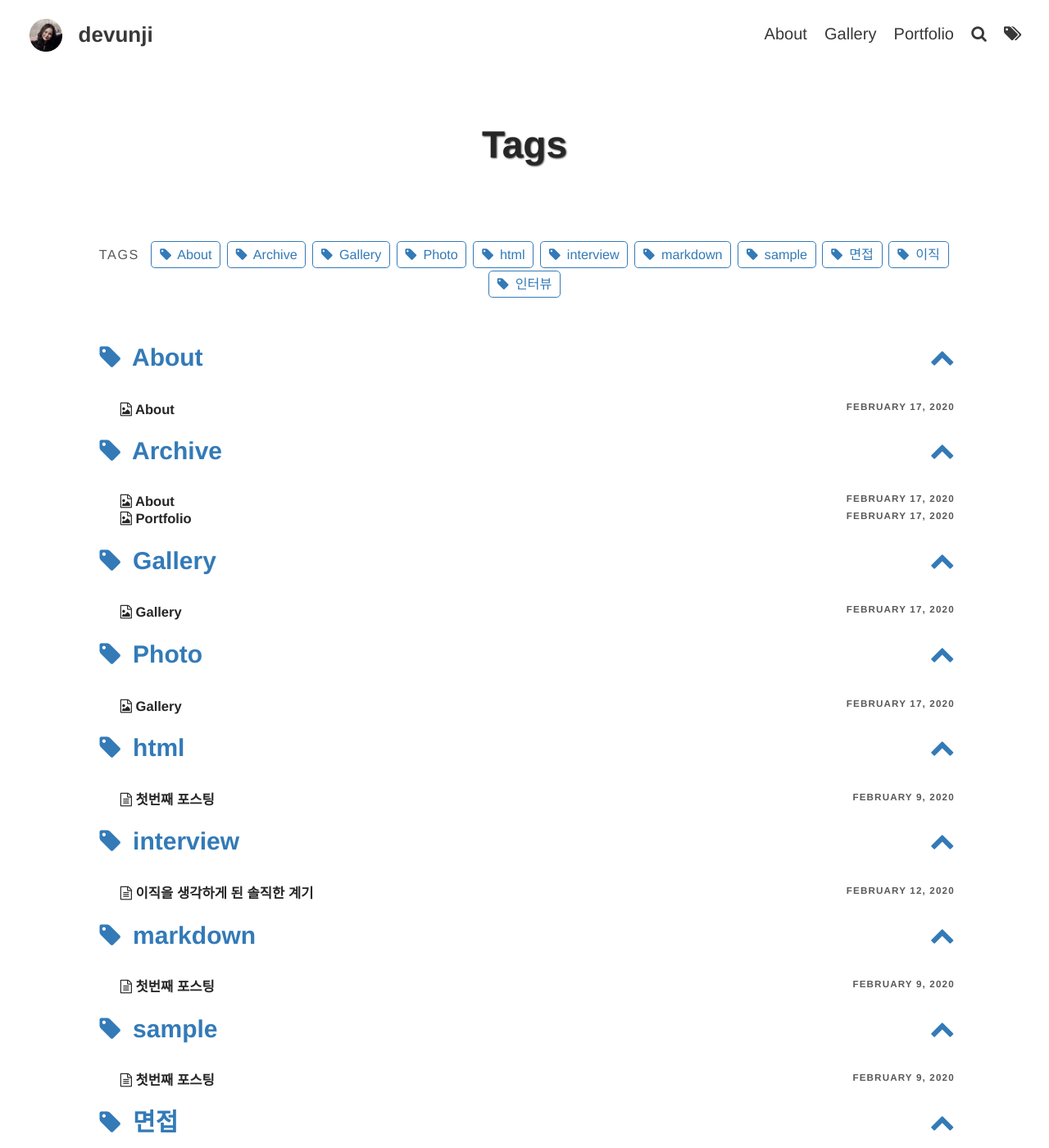
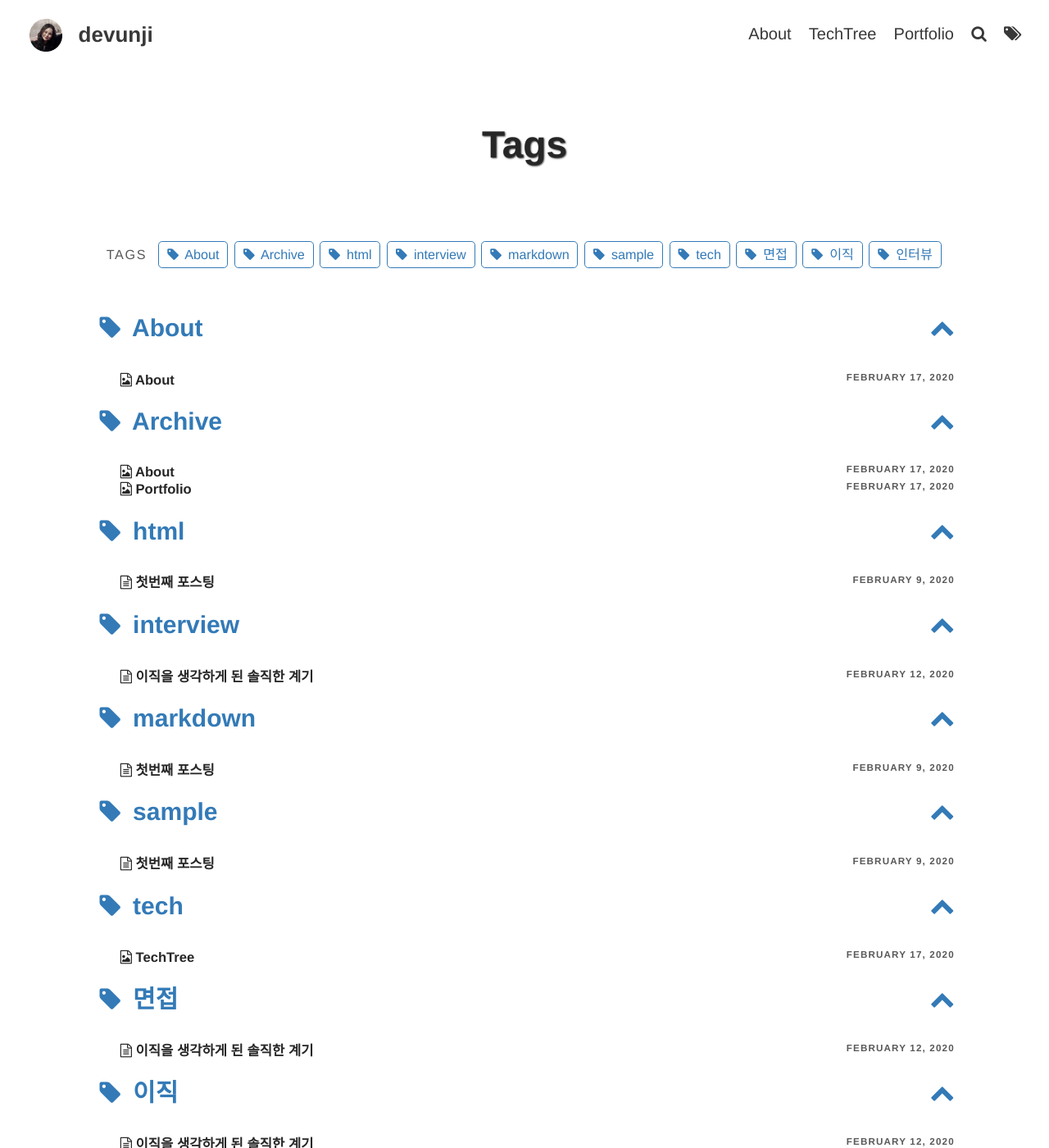
Before and after one commit to yunjigo92/yunjigo92.github.io, a Jekyll site: the page built from pages/tags.md, in a window 1280 px wide and 1400 px high. Shown: the whole window at 82% size. Built offline with Jekyll 4.4.1, drawn with Linux system fonts in a browser that asks for light colours; nearby versions of some CDN libraries; some web fonts are replaced; library files that are not in the unit come from our copies.

Commit message:
Update gallery.md

```diff
--- a/pages/gallery.md
+++ b/pages/gallery.md
@@ -1,10 +1,11 @@
 ---
 layout: page
-title: Gallery
+title: TechTree
 subtitle: From the pexels folder
-permalink: /gallery/
+permalink: /TechTree/
 gallery_path: "assets/img/tech"
-tags: [Gallery, Photo]
+feature-img: "assets/img/pexels/disco-full.webp"
+tags: [tech]
 ---
 
 This is a photo gallery made from the static files in the `assets/img/pexels` folder.
```
